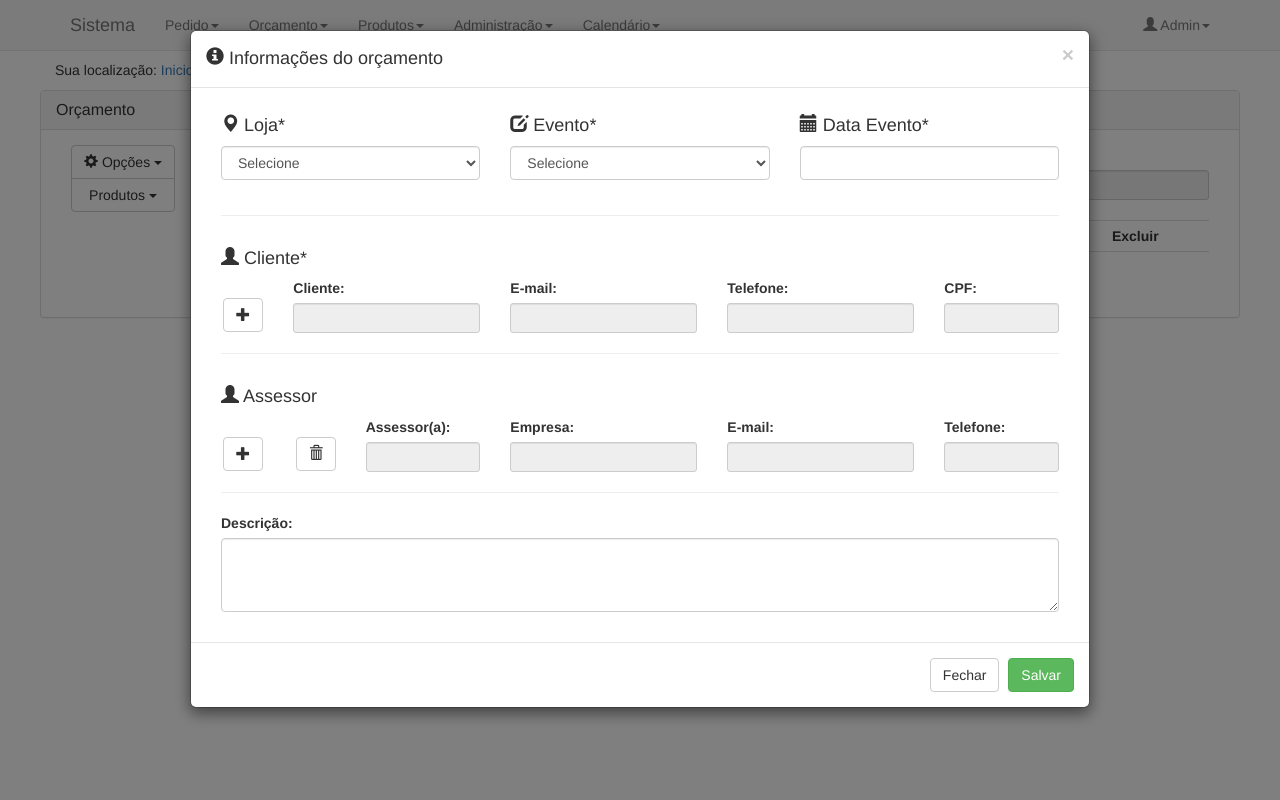
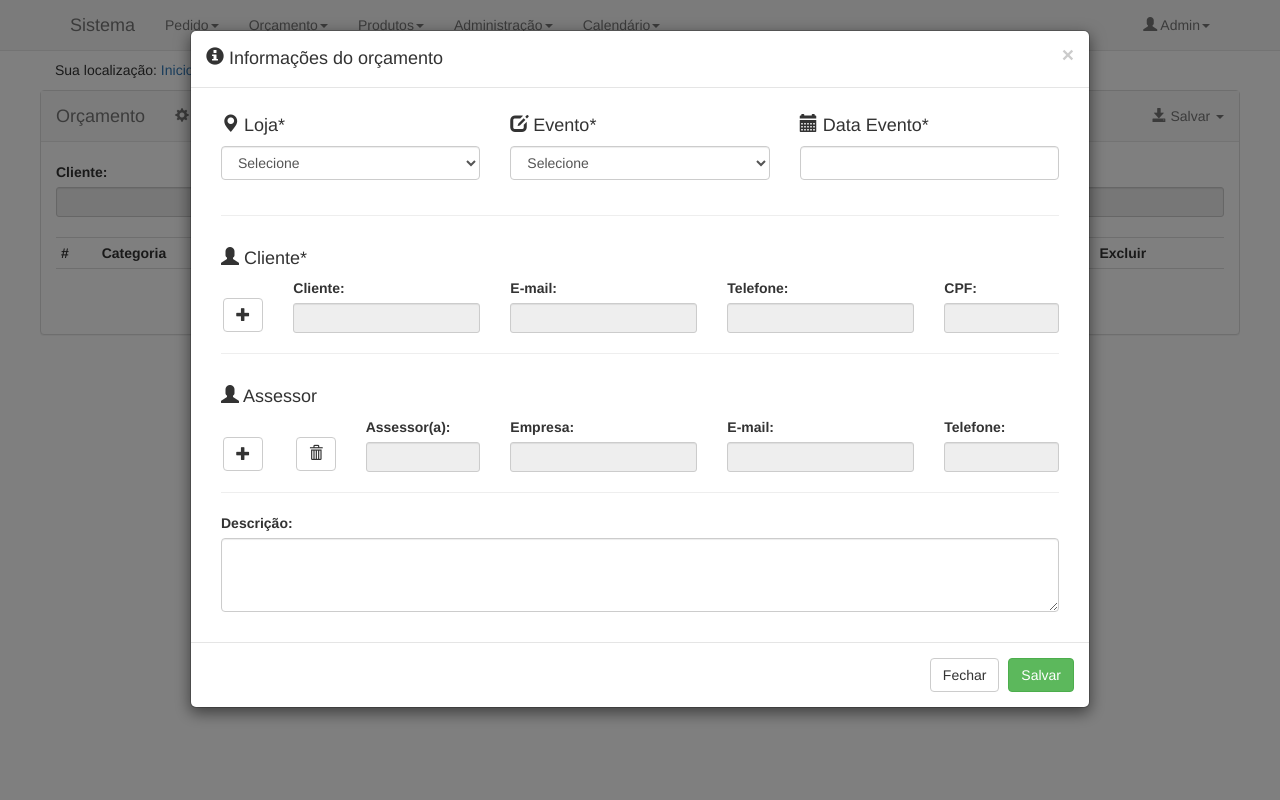
Before and after one commit to fellipe-pinheiro/Padrao, a CodeIgniter app: page /cgolin/orcamento in a window 1280 px wide. Run offline with CodeIgniter, Linux system fonts and the light colour scheme; the visitor is signed in with stand-in values (Sample User, id 1); data comes from the database, SQL or seed files in the repository; data that the repository does not hold is empty; some libraries are stand-ins or nearby versions.

Commit message:
Navbar no panel com menu responsivo

```diff
--- a/application/views/orcamento/index.php
+++ b/application/views/orcamento/index.php
@@ -4,17 +4,25 @@ defined('BASEPATH') OR exit('No direct script access allowed');
 <div class="row" id="painel_principal">
     <!-- Carrinho -->
     <div class="panel panel-default">
-        <div class="panel-heading">
-            <h3 class="panel-title">Orçamento</h3>
-        </div>
-        <div class="panel-body">
-            <div class="col-md-2">
-                <div class="btn-group-vertical" role="group" aria-label="...">
-                    <div class="btn-group">
-                        <button type="button" class="btn btn-default dropdown-toggle" data-toggle="dropdown">
-                            <i class="glyphicon glyphicon-cog"></i> Opções
-                            <span class="caret" ></span>
+        <div class="panel-body" style="padding-right: 0px; padding-left: 0px; padding-top: 0px;">
+            <nav class="navbar navbar-default navbar-static-top" role="navigation">
+                <div class="container-fluid">
+                    <!-- Brand and toggle get grouped for better mobile display -->
+                    <div class="navbar-header">
+                        <button type="button" class="navbar-toggle" data-toggle="collapse" data-target=".navbar-ex1-collapse">
+                            <span class="sr-only">Toggle navigation</span>
+                            <span class="icon-bar"></span>
+                            <span class="icon-bar"></span>
+                            <span class="icon-bar"></span>
                         </button>
+                        <a onclick="session_orcamento_info()" class="navbar-brand" href="javascript:void(0)">Orçamento</a>
+                    </div>
+
+                    <!-- Collect the nav links, forms, and other content for toggling -->
+                    <div class="collapse navbar-collapse navbar-ex1-collapse">
+                        <ul class="nav navbar-nav">
+                            <li class="dropdown">
+                                <a href="#" class="dropdown-toggle" data-toggle="dropdown"><i class="glyphicon glyphicon-cog"></i> Menu <b class="caret"></b></a>
                                 <ul class="dropdown-menu" role="menu">
                                     <?php
                                     empty($this->session->orcamento->descricao) ? $descricao = '' : $descricao = $this->session->orcamento->descricao;
@@ -29,29 +37,43 @@ defined('BASEPATH') OR exit('No direct script access allowed');
                                     <li><a onclick="orcamento_cliente('Clientes')" href="javascript:void(0)"><i class="glyphicon glyphicon-user"></i> Cliente</a></li>
                                     <li><a onclick="orcamento_assessor('inserir', 'Assessores')" href="javascript:void(0)"><i class="glyphicon glyphicon-user"></i> Assessor</a></li>
                                     <li><a onclick="orcamento_desconto('inserir',<?= $desconto ?>)" href="javascript:void(0)"><i class="glyphicon glyphicon-piggy-bank"></i> Desconto</a></li>
+                                </ul>
+                            </li>
+                            <li class="dropdown">
+                                <a href="#" class="dropdown-toggle" data-toggle="dropdown"><i class="glyphicon glyphicon-shopping-cart"></i> Produtos <b class="caret"></b></a>
+                                <ul class="dropdown-menu" role="menu">
+                                    <li>
+                                        <a href="<?= base_url('convite') ?>"><i class="glyphicon glyphicon-envelope"></i> Convite</a>
+                                    </li>
+                                    <li>
+                                        <a href="<?= base_url('personalizado') ?>"><i class="fa fa-paint-brush" aria-hidden="true"></i> Personalizado</a>
+                                    </li>
+                                    <li>
+                                        <a onclick="produto_modal('inserir', '', '', '', '', '')" href="javascript:void(0)"><i class="glyphicon glyphicon-gift"></i> Produto
+                                        </a>
+                                    </li>
+                                </ul>
+                            </li>
+                        </ul>
+                        <ul class="nav navbar-nav navbar-right">
+                            <li class="dropdown">
+                                <a href="#" class="dropdown-toggle" data-toggle="dropdown"><i class="glyphicon glyphicon-save"></i> Salvar <b class="caret"></b></a>
+                                <ul class="dropdown-menu" role="menu">
+                                    <li>
+                                        <a onclick="criar_orcamento()" href="javascript:void(0)"><i class="glyphicon glyphicon-floppy-save"></i> Salvar como orçamento</a>
+                                    </li>
                                     <li role="separator" class="divider"></li>
-                            <li><a onclick="criar_orcamento()" href="javascript:void(0)"><i class="glyphicon glyphicon-floppy-disk"></i> Salvar como orçamento</a></li>
-                            <li><a onclick="criar_pedido()" href="javascript:void(0)"><i class="glyphicon glyphicon-floppy-disk"></i> Salvar como pedido</a></li>
+                                    <li>
+                                        <a onclick="criar_pedido()" href="javascript:void(0)"><i class="glyphicon glyphicon-floppy-open"></i> Salvar como pedido</a>
+                                    </li>
                                 </ul>
-                    </div>
-                    <div class="btn-group">
-                        <button type="button" class="btn btn-default dropdown-toggle" data-toggle="dropdown">
-                            Produtos
-                            <span class="caret" ></span>
-                        </button>
-                        <ul class="dropdown-menu" role="menu">
-                            <li><a href="<?= base_url('convite') ?>"><i class="glyphicon glyphicon-plus"></i> Convite</a></li>
-                            <li><a href="<?= base_url('personalizado') ?>"><i class="glyphicon glyphicon-plus"></i> Personalizado</a></li>
-                            <li><a onclick="produto_modal('inserir', '', '', '', '', '')" href="javascript:void(0)"><i class="glyphicon glyphicon-plus"></i> Produto</a></li>
+                            </li>
                         </ul>
                     </div>
                 </div>
-            </div>
-            <div class="col-md-10">
+            </nav>
+            <div class="col-md-12">
                 <div class="row">
-                    <div class="col-sm-1">
-                        <button onclick="session_orcamento_info()" type="button" class="btn btn-default pull-right" style="margin-top: 20px"><i class="glyphicon glyphicon-info-sign"></i></button>
-                    </div>
                     <div class="col-sm-3">
                         <?= form_label('Cliente: ', '', array('class' => 'control-label')) ?>
                         <?= form_input('', $this->session->orcamento->cliente->nome . ' ' . $this->session->orcamento->cliente->sobrenome, 'id="" readonly class="form-control input-sm"') ?>
@@ -60,7 +82,7 @@ defined('BASEPATH') OR exit('No direct script access allowed');
                         <?= form_label('E-mail:', '', array('class' => 'control-label')) ?>
                         <?= form_input('', $this->session->orcamento->cliente->email, 'readonly class="form-control input-sm"') ?>
                     </div>
-                    <div class="col-sm-2">
+                    <div class="col-sm-3">
                         <?= form_label('Assessor(a): ', '', array('class' => 'control-label')) ?>
                         <?= form_input('', $this->session->orcamento->assessor->nome . ' ' . $this->session->orcamento->assessor->sobrenome, 'id="" readonly class="form-control input-sm"') ?>
                     </div>
```
Also changed, not shown: application/views/convite/index.php (+48 -22 lines), application/views/personalizado/index.php (+48 -22 lines). Lines whose indentation alone changed are shown as unchanged.
